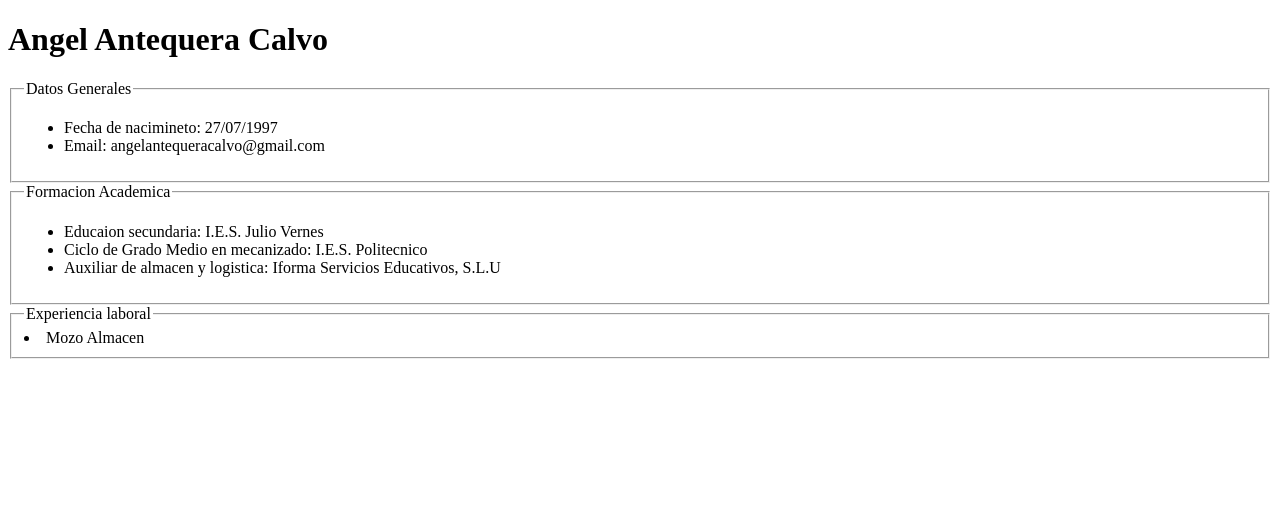
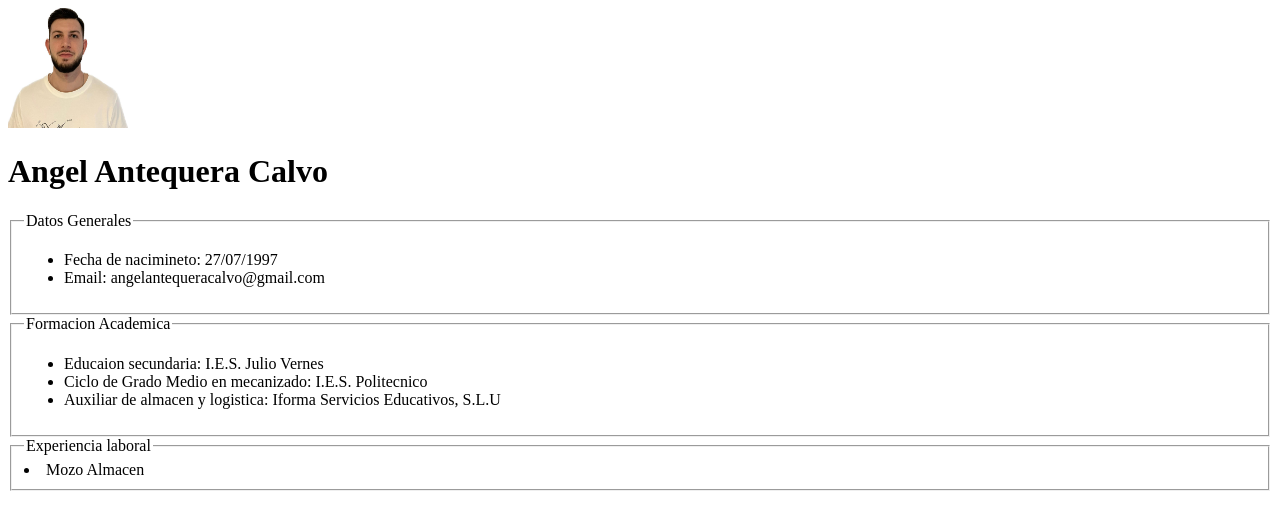
Before and after one commit to angelantequeracalvo/miCV, a plain HTML site: page index.html in a window 1280 px wide. Drawn offline with Linux system fonts and the light colour scheme.

Commit message:
Añadida foto a la web

```diff
--- a/index.html
+++ b/index.html
@@ -8,6 +8,7 @@
 </head>
 <body>
     <div>
+        <img src="Foto Angel.jpg" alt="2*2" width="120" height="120">
         <h1>Angel Antequera Calvo</h1>
         <fieldset>
             <legend>Datos Generales</legend>
```
Also changed, not shown: Foto Angel.jpg (added).
